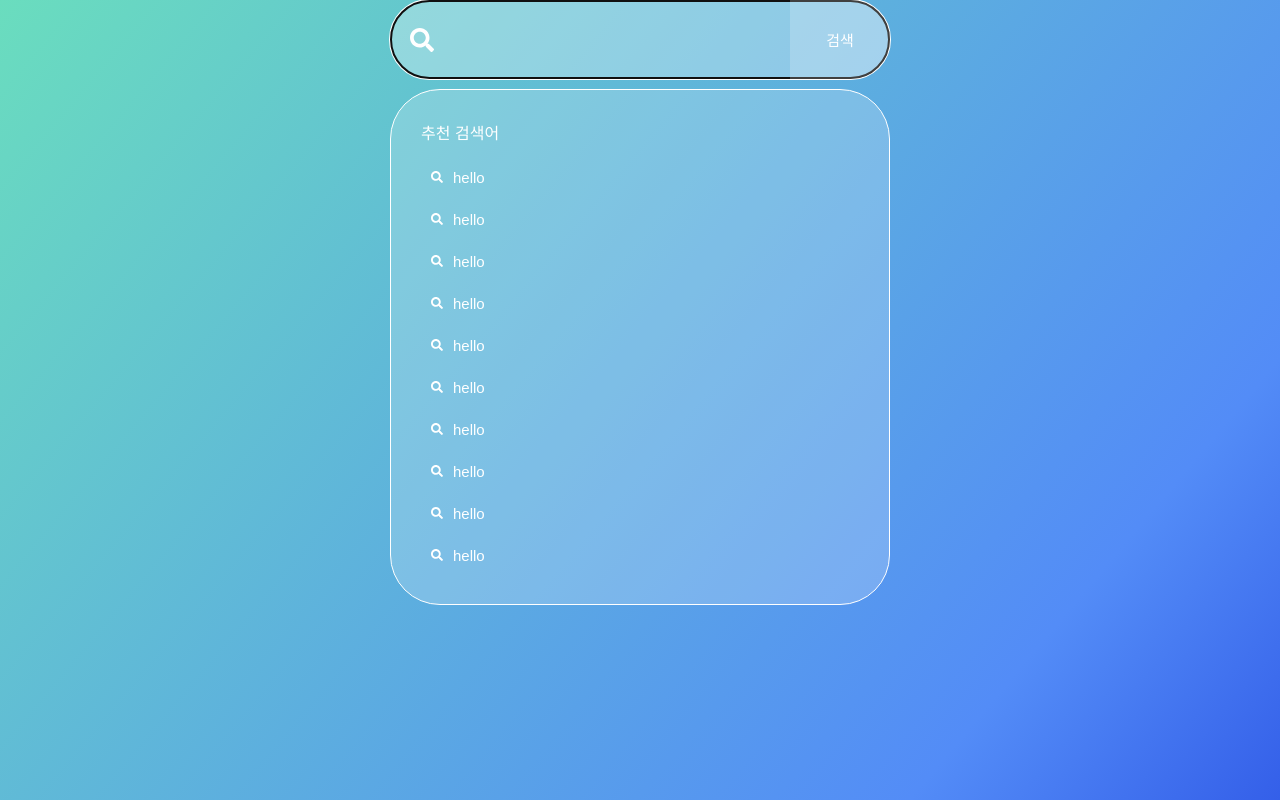
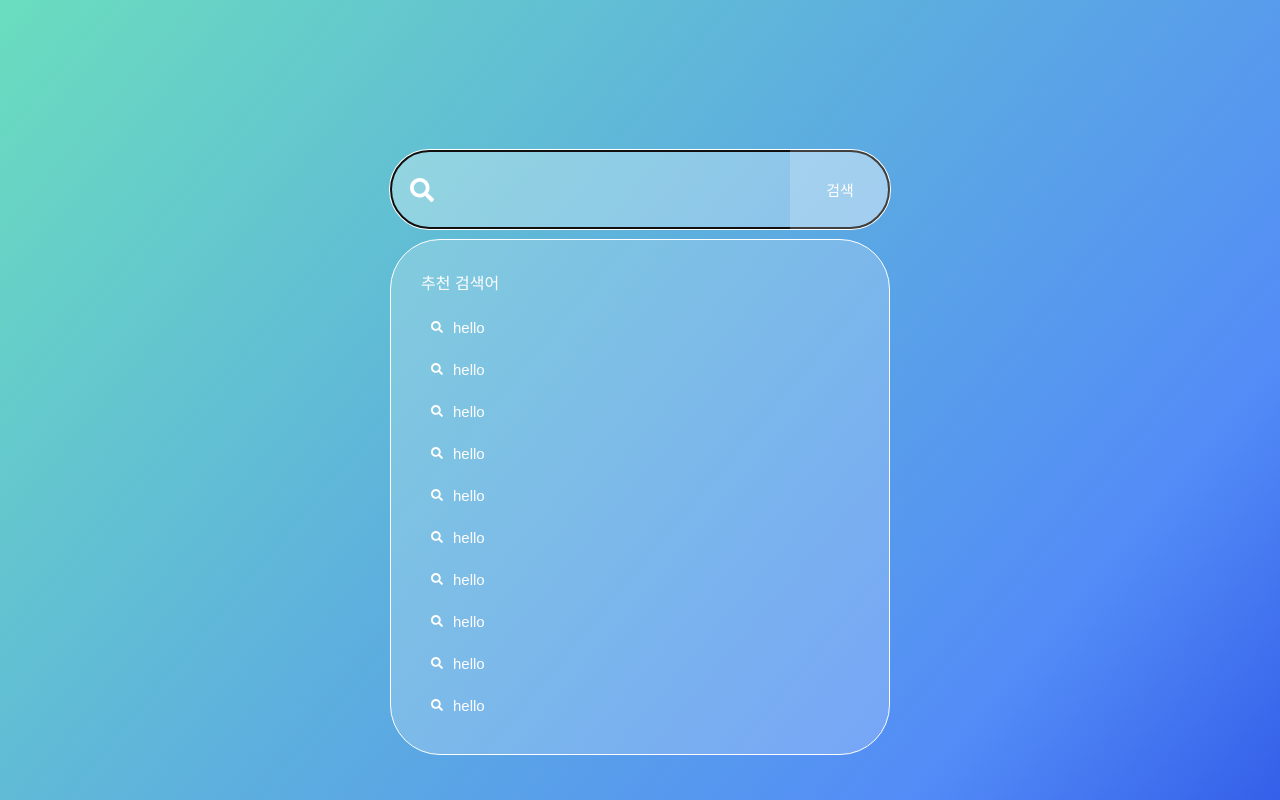
Before and after one commit to hyeri-woo/clinical-trial-search, a React (Create React App) app: page / in a window 1280 px wide. Built offline with nearby package versions, Linux system fonts and the light colour scheme.

Commit message:
Design: 레이아웃 margin 추가

```diff
--- a/src/components/Search.tsx
+++ b/src/components/Search.tsx
@@ -30,4 +30,5 @@
   display: flex;
   flex-direction: column;
   gap: 10px;
+  margin-top: 150px;
 `;
--- a/src/index.css
+++ b/src/index.css
@@ -1,7 +1,7 @@
 body {
   margin: 0;
-  font-family: -apple-system, BlinkMacSystemFont, 'Segoe UI', 'Roboto', 'Oxygen', 'Ubuntu',
-    'Cantarell', 'Fira Sans', 'Droid Sans', 'Helvetica Neue', sans-serif;
+  font-family: -apple-system, BlinkMacSystemFont, 'Segoe UI', 'Roboto', 'Oxygen', 'Ubuntu', 'Cantarell', 'Fira Sans',
+    'Droid Sans', 'Helvetica Neue', sans-serif;
   -webkit-font-smoothing: antialiased;
   -moz-osx-font-smoothing: grayscale;
 }
--- a/src/styles/GlobalStyles.tsx
+++ b/src/styles/GlobalStyles.tsx
@@ -7,7 +7,7 @@
         box-sizing: border-box;
         color: white;
     }
-    html, body, #root {
+    html {
         background: rgb(106,221,190);
         background: linear-gradient(130deg, rgba(106,221,190,1) 0%, rgba(83,140,247,1) 81%, rgba(52,95,233,1) 100%);
         height: 100%;
```
